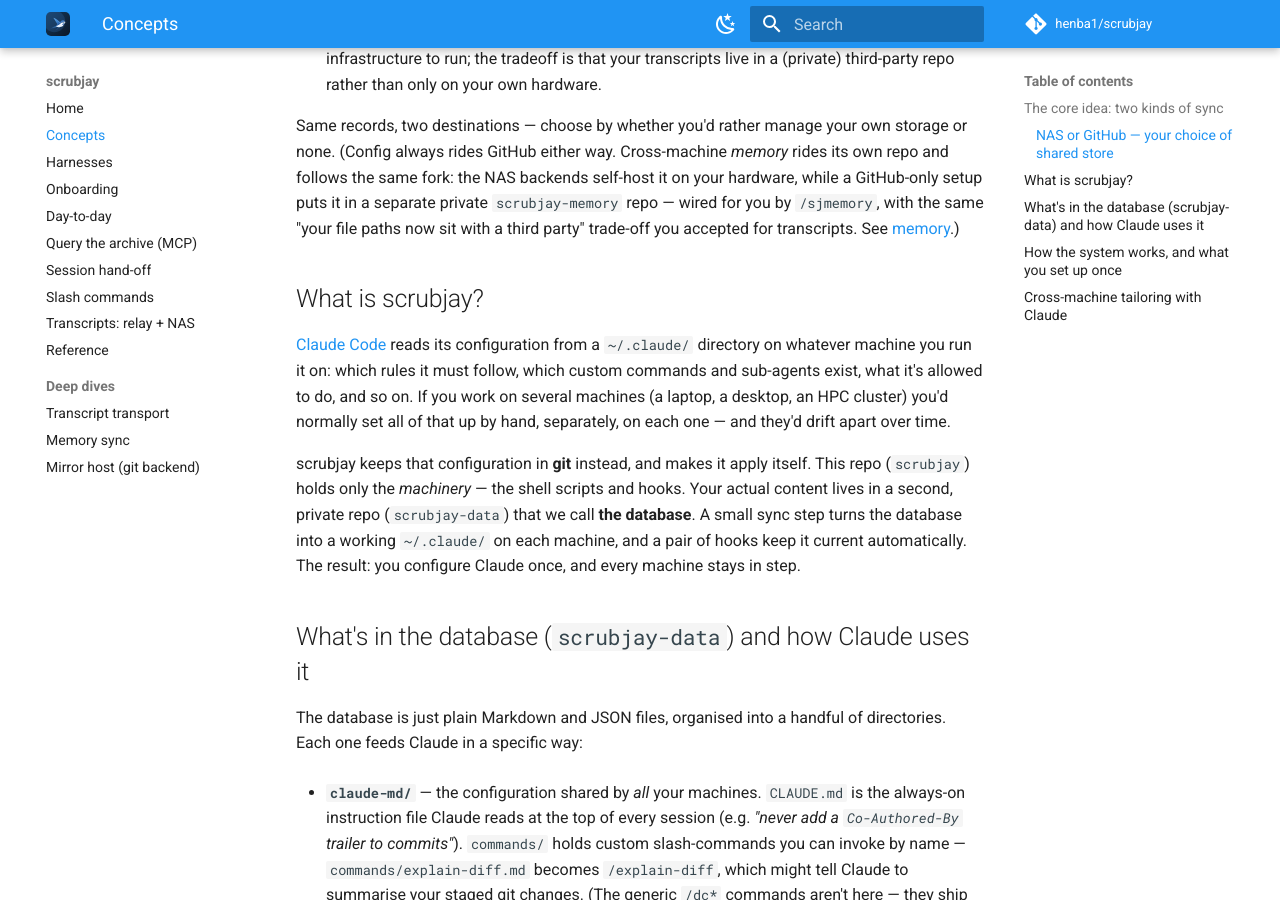
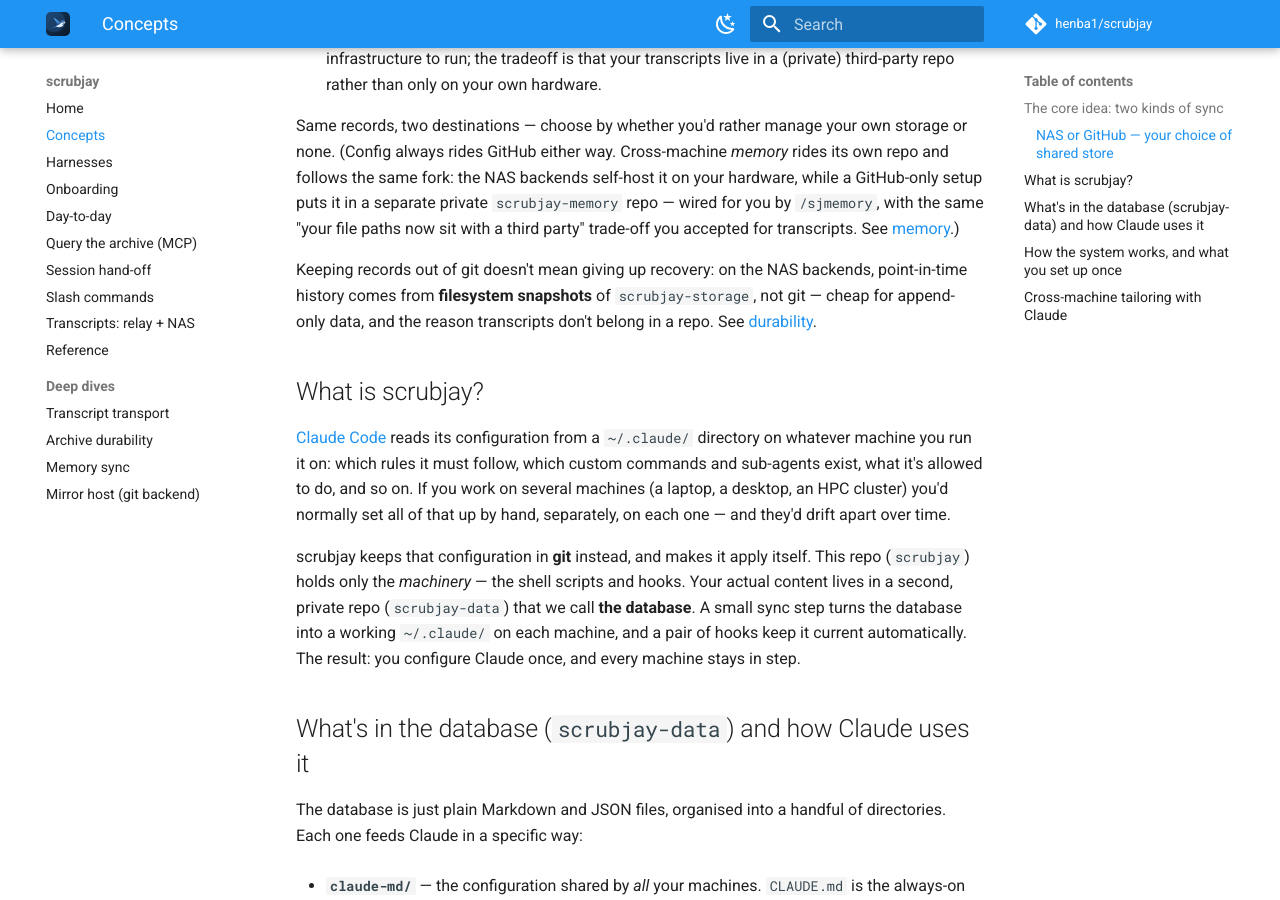
Before and after one commit to henba1/scrubjay, an MkDocs documentation site: the page built from docs/concepts.md, in a window 1280 px wide and 900 px high, scrolled down 886 px. Built offline with MkDocs 1.6.1 and Material for MkDocs 9.7.7, drawn with Linux system fonts in a browser that asks for light colours; comment, search, counter and statistics services are not loaded.

Commit message:
durability: NAS snapshots for the archive, not a git server
The records half of scrubjay deliberately rides rsync/copy, not git — transcripts are large
and append-only, so committing them would balloon a repo for history you never blame. Recovery
instead comes from the NAS's own filesystem snapshots. This is the agreed replacement for the
"self-hosted git server for the whole archive" idea.

- bin/sj-snapshot.sh (run with root ON THE NAS — onboard never runs it, like the other
  receiver-side steps): auto-detects zfs/btrfs under scrubjay-storage, takes snapshots and
  prunes to --keep, installs a systemd timer via --schedule, and --restore PRINTS the exact
  (destructive) commands rather than running them. Degrades with guidance on ext4/non-CoW,
  and is honest that snapshots ≠ off-box backup (points at zfs send / btrbk / restic).
- docs/durability.md + a concepts.md pointer explain the recovery model and tie it to the
  author-vs-record split; added to the mkdocs nav (built --strict clean).

tests/test_snapshot.sh covers the pure seam — fs detection (findmnt stubbed), snapshot naming,
prune math, unit generation — plus a --dry-run that prints the real command but touches nothing.

```diff
--- a/docs/concepts.md
+++ b/docs/concepts.md
@@ -36,6 +36,10 @@
 setup puts it in a separate private `scrubjay-memory` repo — wired for you by `/sjmemory`, with
 the same "your file paths now sit with a third party" trade-off you accepted for transcripts.
 See [memory](memory-sync.md).)
+
+Keeping records out of git doesn't mean giving up recovery: on the NAS backends, point-in-time
+history comes from **filesystem snapshots** of `scrubjay-storage`, not git — cheap for append-only
+data, and the reason transcripts don't belong in a repo. See [durability](durability.md).
 
 ## What is scrubjay?
 
--- a/mkdocs.yml
+++ b/mkdocs.yml
@@ -69,6 +69,7 @@
         Transcript relay:
           - transports.md
           - transcript-transport.md
+          - durability.md
           - memory-sync.md
           - mirror-host.md
 
@@ -85,5 +86,6 @@
   - Reference: reference.md
   - Deep dives:
       - Transcript transport: transcript-transport.md
+      - Archive durability: durability.md
       - Memory sync: memory-sync.md
       - Mirror host (git backend): mirror-host.md
```
Also changed, not shown: docs/durability.md (added, +57 -0 lines), 2 other files.
